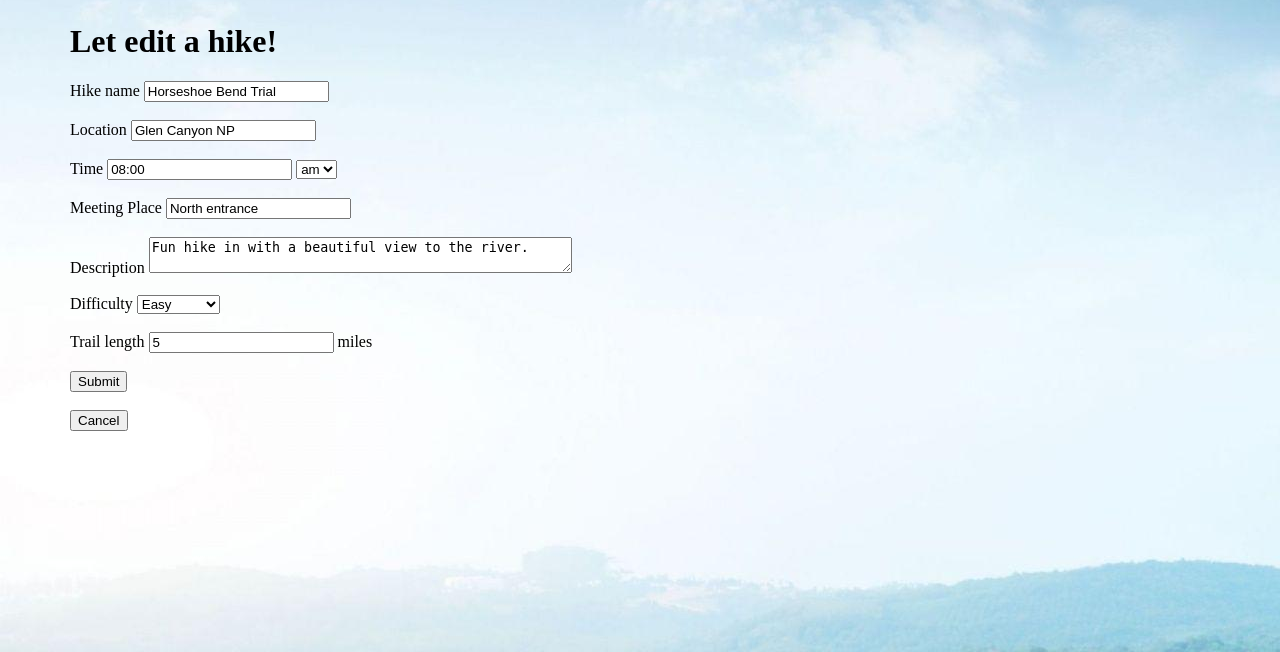
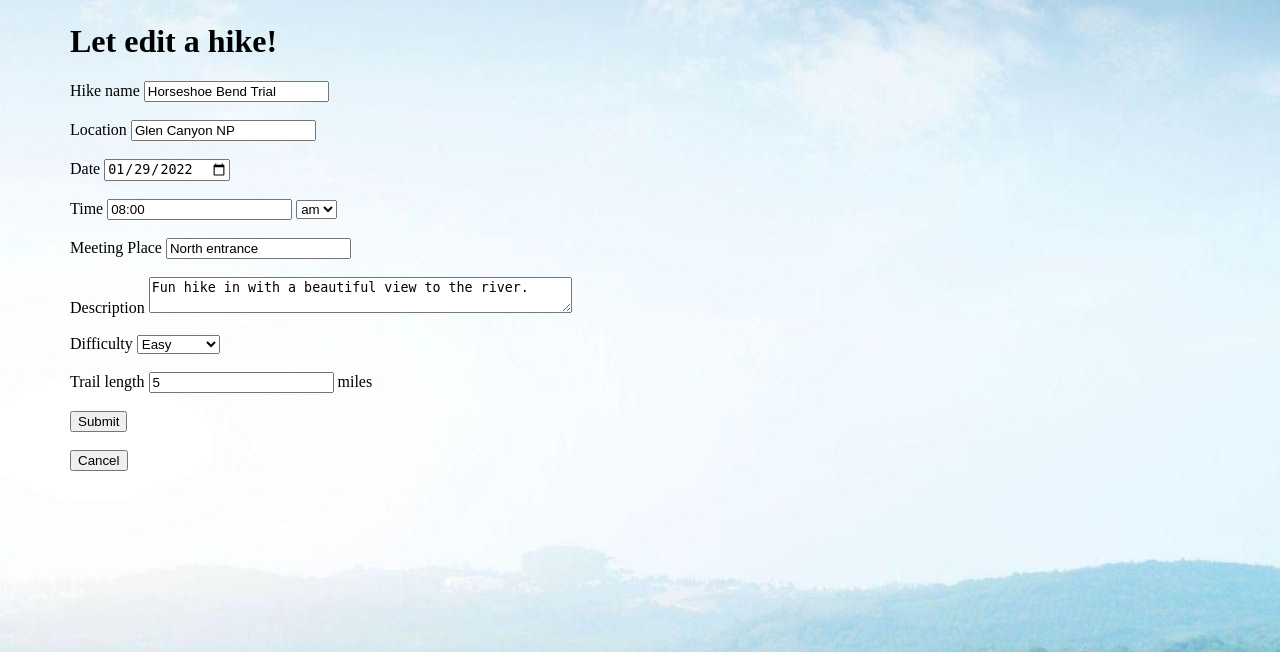
Before and after one commit to timliu24/hihikehiking, a Django app: page /hikes/2/edit in a window 1280 px wide. Shown: the part 148-800 px from the top of the page. Run offline with Django 3.2, Linux system fonts and the light colour scheme; data comes from the database, SQL or seed files in the repository; both versions use the stored data as it was after the commit; parts of the project's set-up code (start-up, migrations or seed data) failed here and were passed over.

Commit message:
fixed update date

```diff
--- a/hhhapp/templates/hikes/edit.html
+++ b/hhhapp/templates/hikes/edit.html
@@ -32,11 +32,11 @@
             <input type="text" name="location" value="{{one_hike.location}}" required>
         </div>
         <br>
-        <!-- <div>
+        <div>
             <label for="date">Date</label>
-            <input type="date" name="date" value="{{one_hike.date|date:'m-d-Y'}}" required>
+            <input type="date" name="date" value="{{one_hike.date|date:'Y-m-d'}}" required>
         </div>
-        <br> -->
+        <br>
         <div>
             <label for="time">Time</label>
             <input type="text" name="time" value="{{one_hike.time}}" required>
--- a/hhhapp/views.py
+++ b/hhhapp/views.py
@@ -127,7 +127,7 @@ def update(request, hike_id):
         to_update = Hike.objects.get(id=hike_id)
         to_update.title = request.POST['title']
         to_update.location = request.POST['location']
-        # to_update.date = request.POST['date']
+        to_update.date = request.POST['date']
         to_update.time = request.POST['time']
         to_update.ampm = request.POST['ampm']
         to_update.meeting = request.POST['meeting']
```
Also changed, not shown: db.sqlite3, media/mt_tamalpais.jpg (deleted).
